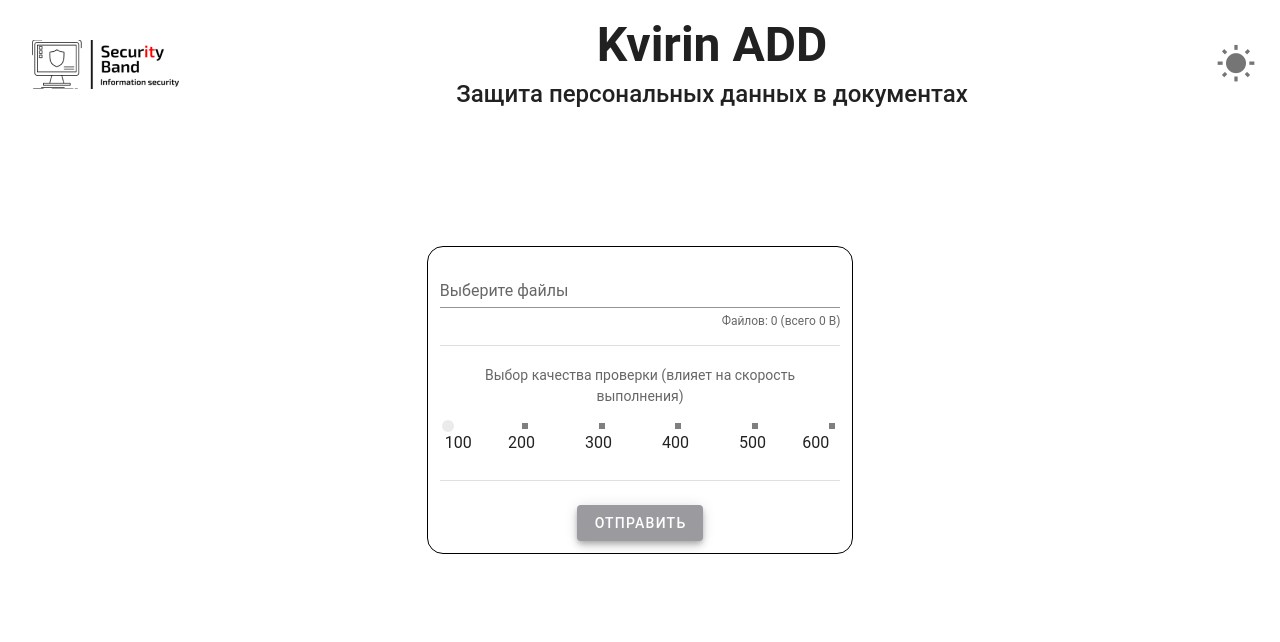
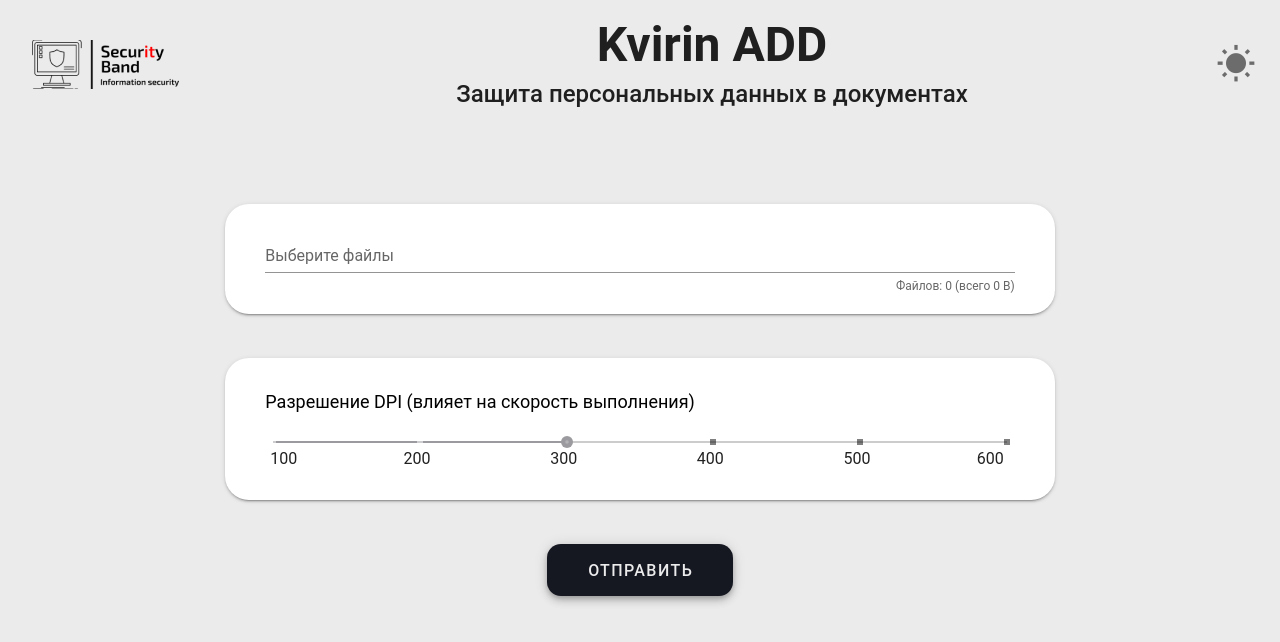
Before and after one commit to Iacox/lsd_no9, a Vue app: page / in a window 1280 px wide. Shown: the top 642 px of the page. Built offline with nearby package versions, Linux system fonts and the light colour scheme.

Commit message:
- splited central block onto 2 - added styles - changed default DPI onto 300 - fixed files check (it triggered when started to choose files)

```diff
--- a/src/views/Home.vue
+++ b/src/views/Home.vue
@@ -1,12 +1,11 @@
 <template>
-  <v-container fluid fill-height>
+  <v-container class="page_wrapper" fluid fill-height>
     <v-fade-transition>
-      <SpinnerLoader v-if="dataLoading" />
-      <v-row v-else class="text-center">
-        <v-col
-          class="content--wrapper mx-auto col-12 col-md-4 b-1"
-          align-self="center"
-        >
+      <SpinnerLoader v-if="dataLoading"/>
+      <template v-else>
+        <v-row class="main_form flex-column">
+          <v-col class="mx-auto col-12 col-md-8">
+            <v-card class="main_form-block px-10 py-5">
               <v-file-input
                 @change="test"
                 v-model="files"
@@ -20,11 +19,13 @@
                 multiple
                 show-size
                 small-chips
-          ></v-file-input>
+              />
+            </v-card>
+          </v-col>
 
-          <v-divider class="my-4"/>
-
-          <v-subheader>Выбор качества проверки (влияет на скорость выполнения)</v-subheader>
+          <v-col class="mx-auto col-12 col-md-8 my-md-5">
+            <v-card class="main_form-block px-10 py-5">
+              <v-subheader>Разрешение DPI (влияет на скорость выполнения)</v-subheader>
               <v-slider
                 :tick-labels="[100, 200, 300, 400, 500, 600]"
                 v-model="dpiValue"
@@ -34,16 +35,19 @@
                 :thumb-label="true"
                 ticks="always"
                 tick-size="6"
-          ></v-slider>
+              />
+            </v-card>
+          </v-col>
 
-          <v-divider class="mt-4 mb-6"/>
-
+          <v-col class="d-flex">
             <v-btn
-            color="secondary"
               elevation="5"
+              x-large
+              class="main_form-btn_send mx-auto px-10"
             >Отправить</v-btn>
           </v-col>
         </v-row>
+      </template>
     </v-fade-transition>
   </v-container>
 </template>
@@ -59,10 +63,10 @@
   data() {
     return {
       dataLoading: false,
-      dpiValue: 100,
+      dpiValue: 300,
       files: [],
       rules: [
-        value => !value || value.size < 10240000 || 'Размер файла не должен превышать 10 MB!',
+        array => (!array.length || array.every(file => file.size < 10240000)) || 'Размер каждого файла не должен превышать 10 MB!',
       ],
     }
   },
@@ -78,9 +82,84 @@
 }
 </script>
 
-<style lang="scss" scoped>
+<style lang="scss">
 .content--wrapper {
   border: 1px solid black;
   border-radius: 1em;
 }
+
+.theme--light {
+  .page_wrapper {
+    background: #EBEBEC !important;
+  }
+  .main_form {
+    &-block {
+      background: #FFFFFF;
+      box-shadow: inset 4px 4px 20px #EBEBEC;
+      border-radius: 24px;
+
+      .v-subheader {
+        text-align: center;
+        font-family: Roboto, sans-serif;
+        font-style: normal;
+        font-weight: normal;
+        font-size: 18px;
+        line-height: 16px;
+        color: #000000;
+        padding: 0;
+      }
+    }
+
+    &-btn_send {
+      background-color: #151721 !important;
+      color: #EBEBEC !important;
+      border-radius: 14px;
+    }
+
+    .v-slider__track-background {
+      background-color: #CCCCCC !important;
+    }
+    .v-slider__track-fill {
+      background-color: #9B9B9F !important;
+    }
+    .v-slider__thumb,
+    .v-slider__thumb-label {
+      background-color: #9B9B9F !important;
+    }
+  }
+}
+.theme--dark {
+  .page_wrapper {
+    background: #191D28 !important;
+  }
+
+  .main_form {
+    &-block {
+      background: #2B3244;
+      box-shadow: inset 4px 4px 20px #151721;
+      border-radius: 24px;
+
+      .v-subheader {
+        text-align: center;
+        font-family: Roboto, sans-serif;
+        font-style: normal;
+        font-weight: normal;
+        font-size: 18px;
+        line-height: 16px;
+        color: #FFFFFF;
+        padding: 0 5px;
+      }
+    }
+
+    &-btn_send {
+      background-color: #FFFFFF !important;
+      color: #191D28 !important;
+      border-radius: 14px;
+    }
+
+    .v-slider__thumb-label {
+      color: #151721 !important;
+    }
+  }
+}
 </style>
```
Lines whose indentation alone changed are shown as unchanged.
